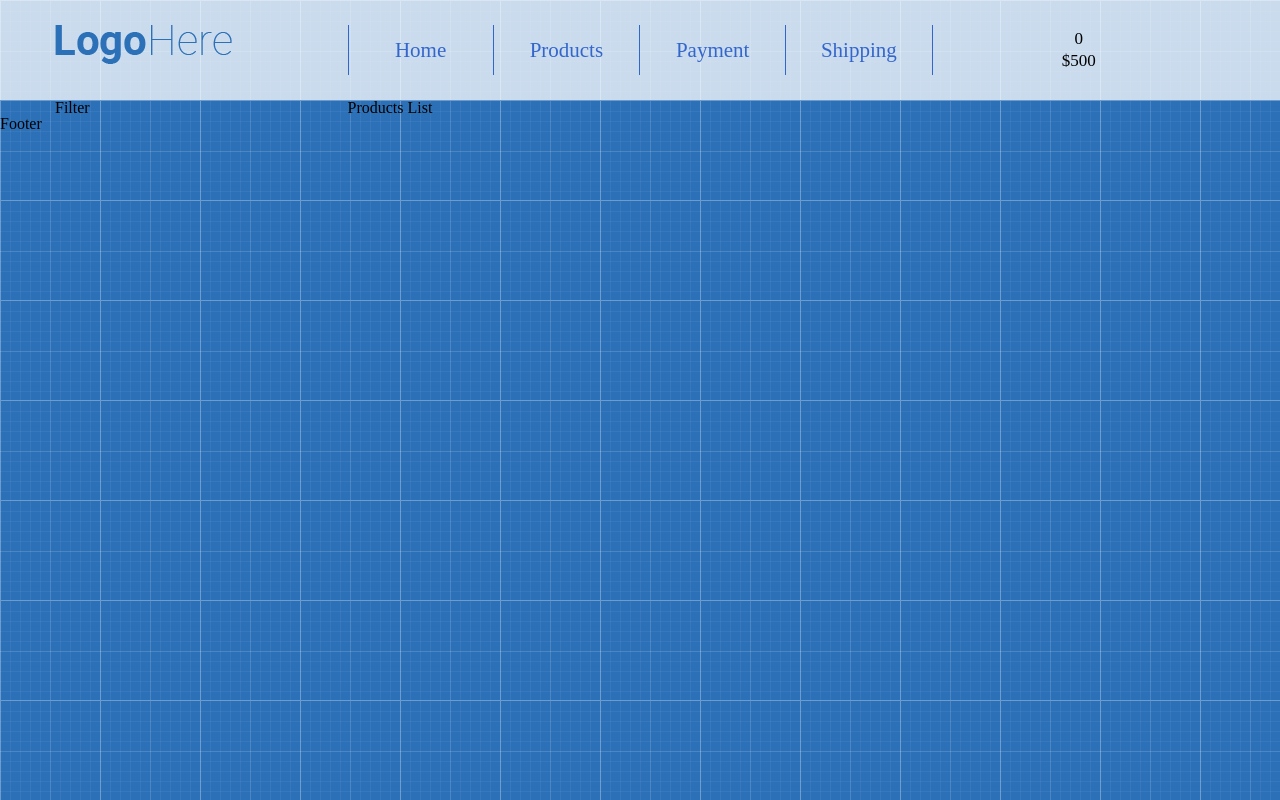
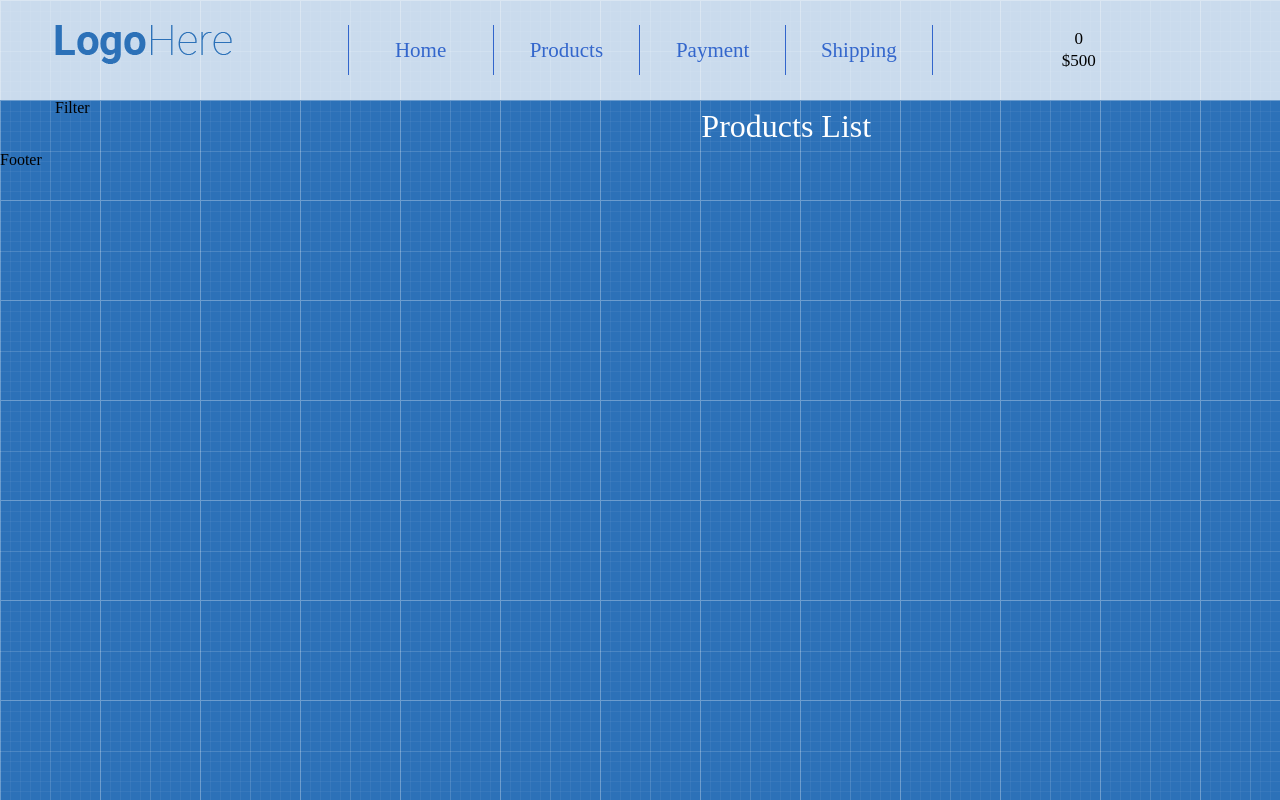
Before and after one commit to vasKenobi/shopReact, a React (Create React App) app: page / in a window 1280 px wide. Built offline with nearby package versions, Linux system fonts and the light colour scheme.

Commit message:
added ProductsList component to Main

```diff
--- a/src/App/Main/Main.js
+++ b/src/App/Main/Main.js
@@ -1,4 +1,5 @@
 import React from 'react'
+import ProductsList from './Products/ProductsList'
 
 
 const Main = () => {
@@ -10,7 +11,7 @@ const Main = () => {
 						Filter
 					</div>
 					<div className="col-lg-9">
-						Products List
+						<ProductsList/>
 					</div>
 				</div>
 			</div>
--- /dev/null
+++ b/src/App/Main/Products/ProductsList.js
@@ -0,0 +1,12 @@
+import React from 'react'
+
+const ProductsList = () => {
+    return (
+        <div>
+            <h1 className="page-title">Products List</h1>
+
+        </div>
+    )
+}
+
+export default ProductsList
--- a/src/common/style/base.css
+++ b/src/common/style/base.css
@@ -29,6 +29,13 @@ body {
 	text-align: center;
 }
 
+.page-title {
+	text-align: center;
+	font-size: 32px;
+	color:white;
+	margin: 10px 0;
+}
+
 @media(min-width: 768px) {
 	.container {
 		width: 750px;
```
